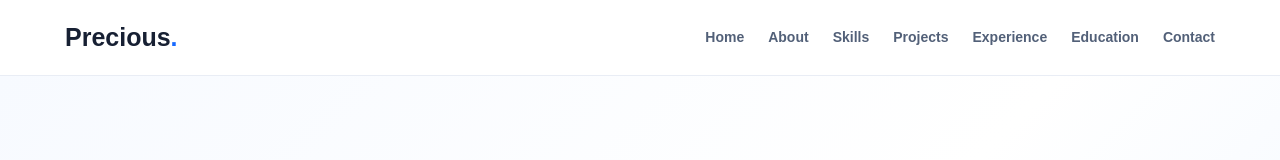
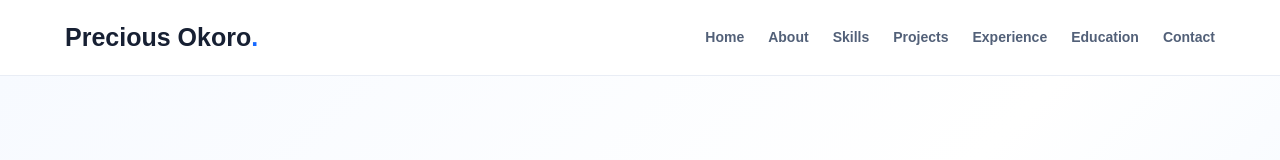
Before and after one commit to po629886-eng/p0629886-eng.github.io, a plain HTML site: page index.html in a window 1280 px wide. Shown: the top 160 px of the page. Drawn offline with Linux system fonts and the light colour scheme.

Commit message:
index.html

```diff
--- a/index.html
+++ b/index.html
@@ -18,7 +18,7 @@
         <div class="container nav-container">
 
             <a href="#home" class="logo">
-                Precious<span>.</span>
+                Precious Okoro<span>.</span>
             </a>
 
             <nav class="nav">
```
